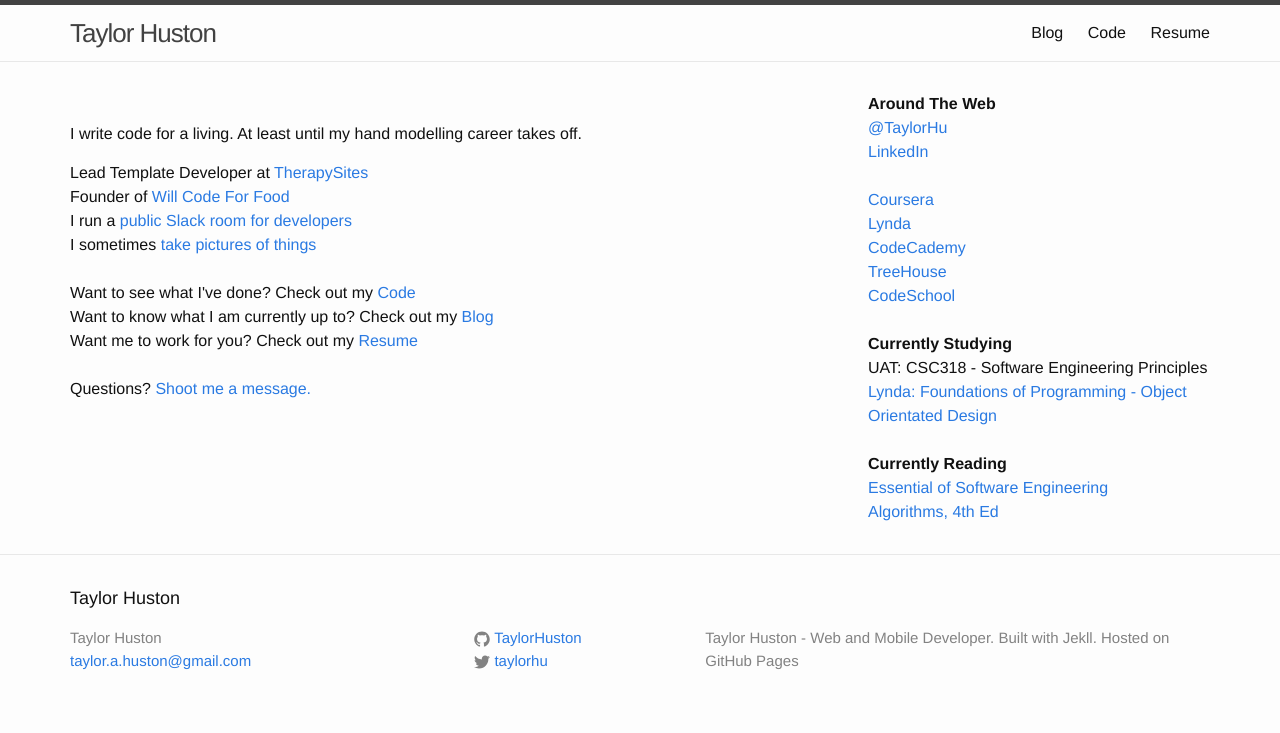
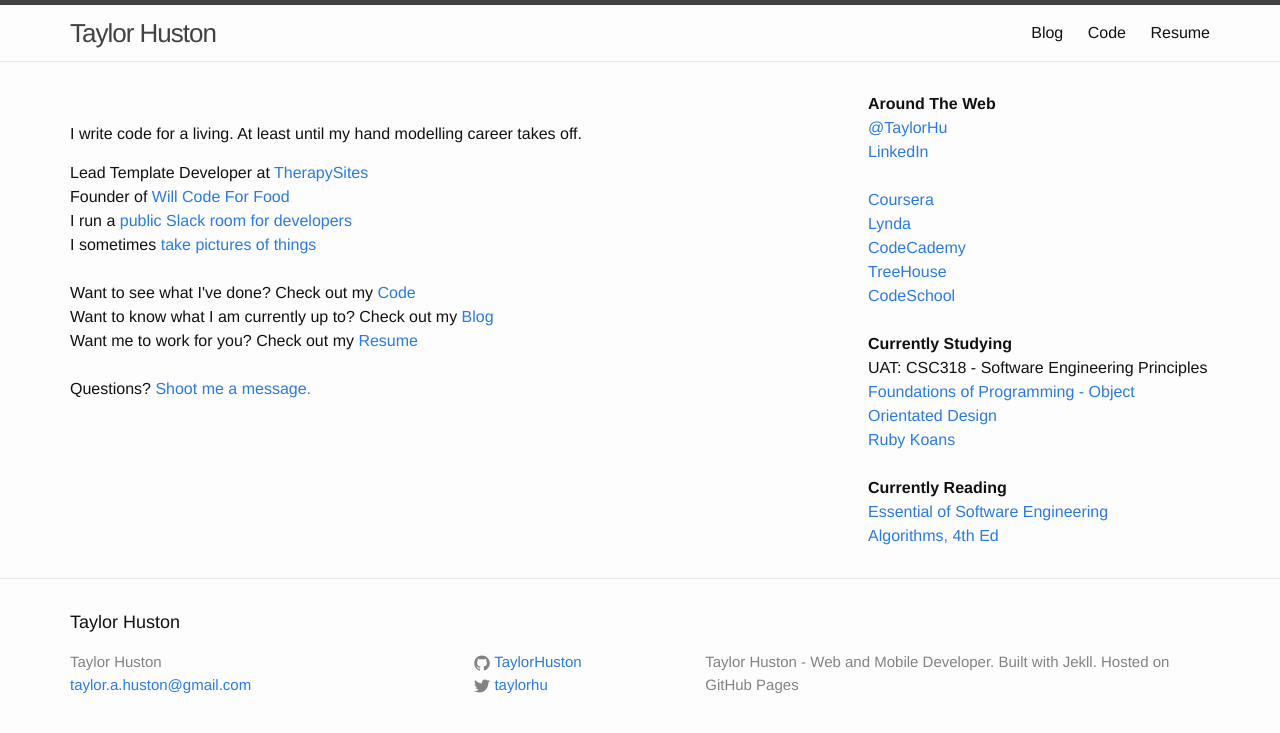
Before and after one commit to TaylorHuston/taylorhuston.github.io, a Jekyll site: the page built from index.html, in a window 1280 px wide. Shown: the top 733 px of the page. Built offline with Jekyll 4.4.1, drawn with Linux system fonts in a browser that asks for light colours.

Commit message:
Update Sidebar

```diff
--- a/_includes/sidebar.html
+++ b/_includes/sidebar.html
@@ -1,22 +1,35 @@
 <div class="sidebar">
 
-  <strong>Around The Web</strong><br />
-  <a href="https://twitter.com/TaylorHu" target="_blank">@TaylorHu</a><br />
-  <a href="https://www.linkedin.com/in/taylorhuston" target="_blank">LinkedIn</a><br />
+  <strong>Around The Web</strong>
   <br />
-  <a href="https://www.coursera.org/user/i/ec884b97ea554d0daaf69cc61ebaa98d" target="_blank">Coursera</a><br />
-  <a href="http://www.lynda.com/AllCertificates/User/1103034" target="_blank">Lynda</a><br />
-  <a href="http://www.codecademy.com/pyCoder84523" target="_blank">CodeCademy</a><br />
-  <a href="https://teamtreehouse.com/taylorhuston" target="_blank">TreeHouse</a><br />
+  <a href="https://twitter.com/TaylorHu" target="_blank">@TaylorHu</a>
+  <br />
+  <a href="https://www.linkedin.com/in/taylorhuston" target="_blank">LinkedIn</a>
+  <br />
+  <br />
+  <a href="https://www.coursera.org/user/i/ec884b97ea554d0daaf69cc61ebaa98d" target="_blank">Coursera</a>
+  <br />
+  <a href="http://www.lynda.com/AllCertificates/User/1103034" target="_blank">Lynda</a>
+  <br />
+  <a href="http://www.codecademy.com/pyCoder84523" target="_blank">CodeCademy</a>
+  <br />
+  <a href="https://teamtreehouse.com/taylorhuston" target="_blank">TreeHouse</a>
+  <br />
   <a href="https://www.codeschool.com/users/1207974" target="_blank">CodeSchool</a>
   <br />
   <br />
-  <strong>Currently Studying</strong><br />
-  UAT: CSC318 - Software Engineering Principles<br />
-  <a href="http://www.lynda.com/Programming-tutorials/Foundations-of-Programming-Object-Oriented-Design/96949-2.html" target="_blank">Lynda: Foundations of Programming - Object Orientated Design</a>
-  <br /><br />
-  <strong>Currently Reading</strong><br />
-  <a href="http://www.amazon.com/Essentials-Software-Engineering-Frank-Tsui/dp/1449691994" target="_blank">Essential of Software Engineering</a><br />
+  <strong>Currently Studying</strong>
+  <br /> UAT: CSC318 - Software Engineering Principles
+  <br />
+  <a href="http://www.lynda.com/Programming-tutorials/Foundations-of-Programming-Object-Oriented-Design/96949-2.html" target="_blank">Foundations of Programming - Object Orientated Design</a>
+  <br />
+  <a href="http://rubykoans.com/" target="_blank">Ruby Koans</a>
+  <br />
+  <br />
+  <strong>Currently Reading</strong>
+  <br />
+  <a href="http://www.amazon.com/Essentials-Software-Engineering-Frank-Tsui/dp/1449691994" target="_blank">Essential of Software Engineering</a>
+  <br />
   <a href="http://algs4.cs.princeton.edu/home/" target="_blank">Algorithms, 4th Ed</a>
 
 
```
